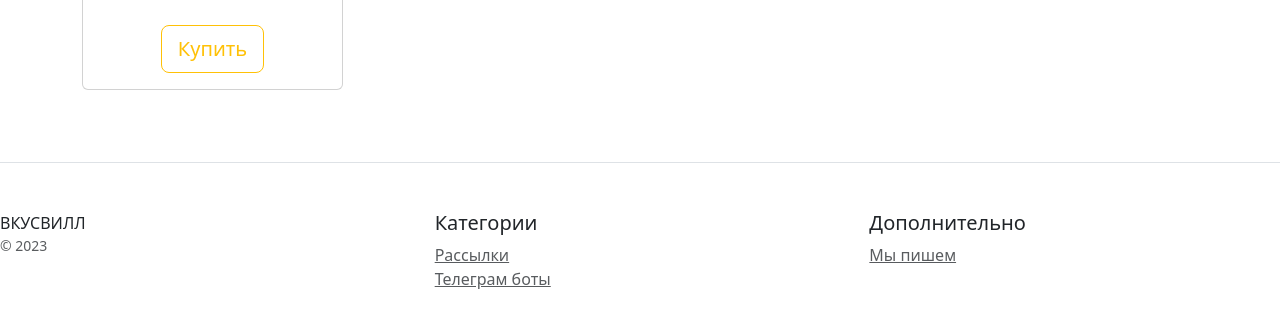
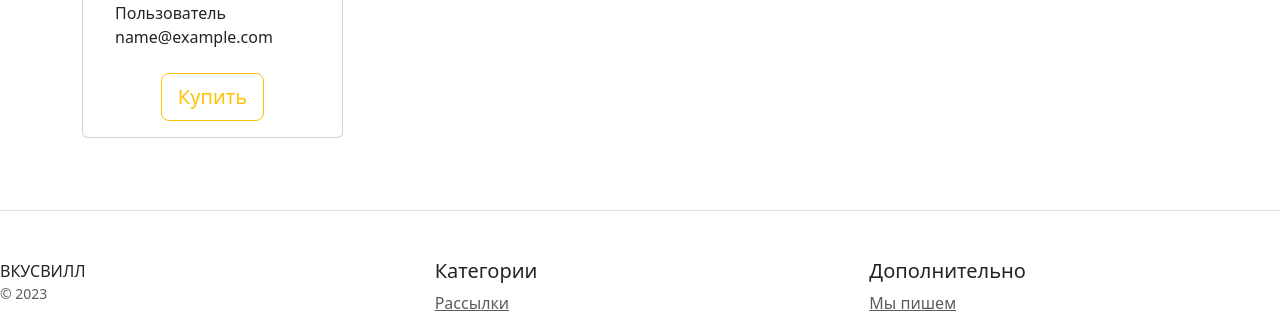
Before and after one commit to ElnaraGasanova/Django_HW_market_NEW, a Django app: page /products/1/ in a window 1280 px wide. Shown: the part 670-983 px from the top of the page. Before the commit the page ends 959 px from the top, so only its background shows below. Run offline with Django 5.2, Linux system fonts and the light colour scheme; tables that the repository leaves empty hold one stand-in row (values such as "Sample post"); grey boxes marked "Sample" are stand-in pictures; data that the repository does not hold is empty; parts of the project's set-up code (start-up, migrations or seed data) failed here and were passed over.

Commit message:
Прописано условие привязки пользователя.

```diff
--- a/catalog/templates/catalog/product_detail.html
+++ b/catalog/templates/catalog/product_detail.html
@@ -18,6 +18,11 @@
                         <li>Версия: {{ working_ver.name }}</li>
                         <li>Номер: {{ working_ver.number | floatformat }}</li>
                         <li>Признак: {{ working_ver.working_ver }}</li>
+                        {% if object.owner %}
+                        <p class="card-text">Пользователь {{ object.owner }}</p>
+                        {% else %}
+                        <p class="card-text"> Пользователь не авторизован</p>
+                        {% endif %}
                     </ul>
                     <button type="button" class="btn btn-lg btn-block btn-outline-warning">Купить</button>
                 </div>
```
